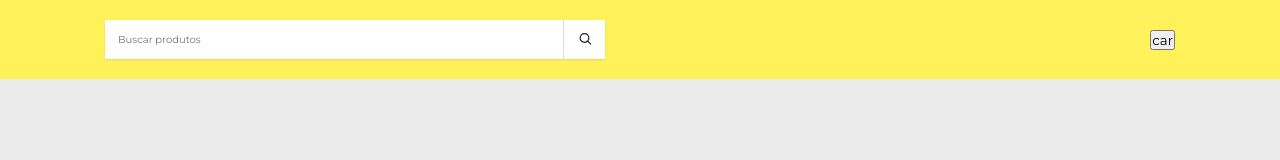
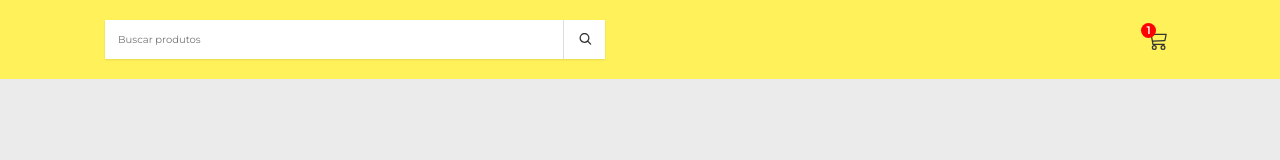
Before and after one commit to vandesonsantos/VirtualStore, a React (Create React App) app: page / in a window 1280 px wide. Shown: the top 160 px of the page. Built offline with nearby package versions, Linux system fonts and the light colour scheme.

Commit message:
useState e estilização do carrinho de compra

```diff
--- a/src/components/Header/Header.jsx
+++ b/src/components/Header/Header.jsx
@@ -1,6 +1,7 @@
 import React from 'react';
 import './Header.css';
 import SearchBar from '../SearchBar/SearchBar';
+import BsCart from '../cartButton/cartButton';
 
 function Header() {
   return (
@@ -9,7 +10,7 @@ function Header() {
 
         <SearchBar />
 
-        <button>car</button>
+        <BsCart />
 
       </div>
     </header>
--- a/src/components/SearchBar/SearchBar.jsx
+++ b/src/components/SearchBar/SearchBar.jsx
@@ -1,16 +1,23 @@
-import React from 'react';
+import React, { useState } from 'react';
 import { CgSearch } from 'react-icons/cg';
 import './SearchBar.css';
 
 function SearchBar() {
+
+  const [searchValue, setSearchValue] = useState('');
+
   return (
     <form className="search-bar">
-      <input type="search"
+      <input
+        type="search"
+        value={ searchValue }
         placeholder="Buscar produtos"
         className="search__input"
+        onChange={ ({ target }) => setSearchValue(target.value) }
         required
       />
 
+      { searchValue }
       <button
         type="submit"
         className="search__button">
--- /dev/null
+++ b/src/components/cartButton/cartButton.css
@@ -0,0 +1,29 @@
+.cart__button{
+  font-size: 2rem;
+  display: flex;
+  align-items: center;
+  justify-content: center;
+  padding: 7px;
+  border: none;
+  background: none;
+  position: relative;
+  cursor: pointer;
+  margin-left: 30px;
+  color: #333;
+}
+
+.cart-status{
+  background-color: #ff0000;
+  width: 15px;
+  height: 15px;
+  color: #ffff;
+  font-size: 1.1rem;
+  font-weight: 600;
+  display: flex;
+  align-items: center;
+  justify-content: center;border-radius: 50%;
+  position: absolute;
+  top: 0;
+  left: 0;
+  /* display: none; */
+}
--- /dev/null
+++ b/src/components/cartButton/cartButton.jsx
@@ -0,0 +1,14 @@
+import React from 'react';
+import { BsCart3 } from 'react-icons/bs';
+import './cartButton.css';
+
+function cartButton() {
+  return (
+    <button type="button" className="cart__button">
+      <BsCart3 />
+      <span className="cart-status">1</span>
+    </button>
+  );
+}
+
+export default cartButton;
```
